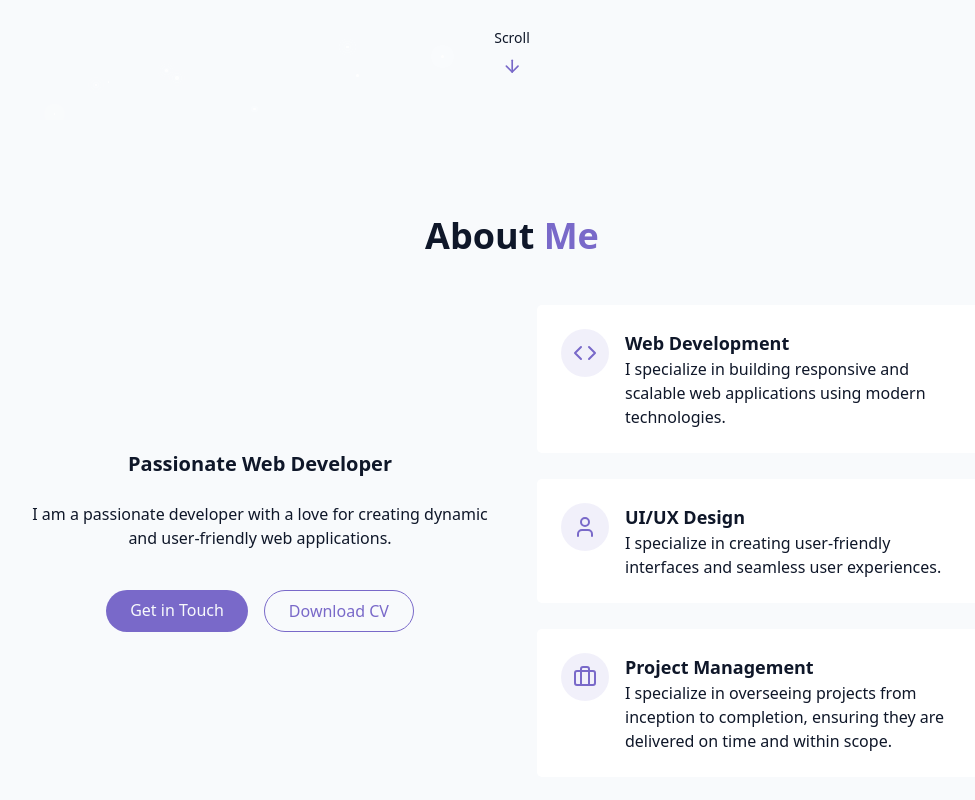
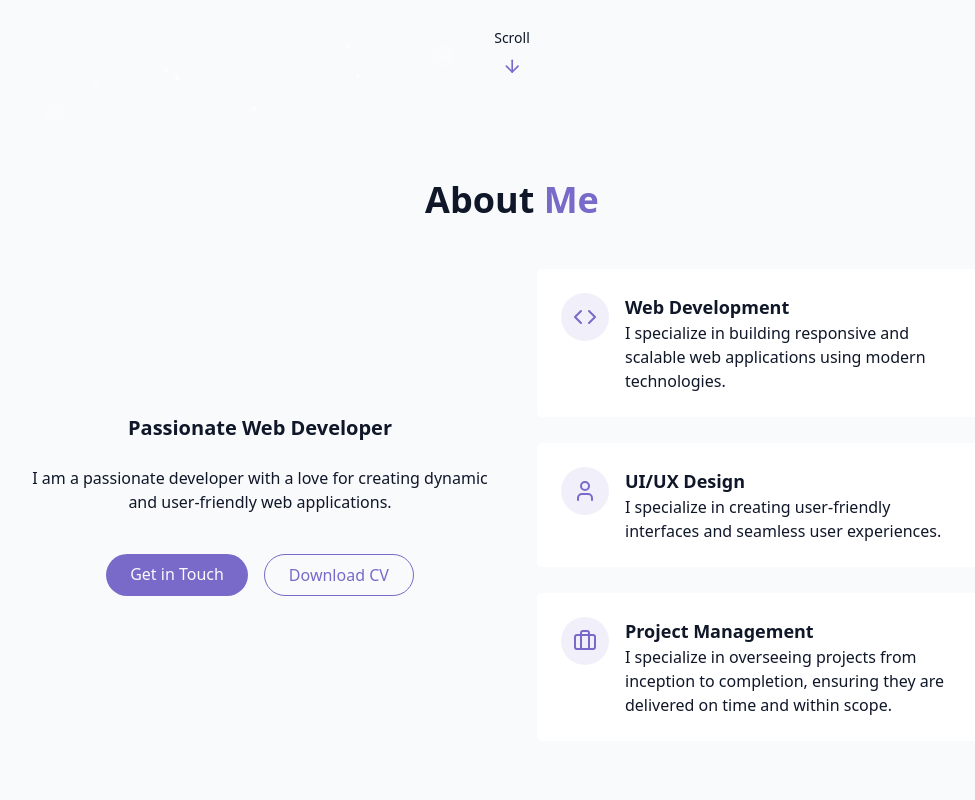
Before and after one commit to RajatProg/Portfolio, a React (Vite) app: page / in a window 1280 px wide. Shown: the part 680-1480 px from the top of the page, without its empty margins (128-1103 px from the left). Built offline with nearby package versions, Linux system fonts and the light colour scheme.

Commit message:
minor fixes

```diff
--- a/src/components/AboutSection.jsx
+++ b/src/components/AboutSection.jsx
@@ -1,10 +1,10 @@
 import { Briefcase, Code, User } from "lucide-react";
-import resumeUrl from "../Resume/Full_Stack_Developer.docx";
+import resumeUrl from "../Resume/Full_Stack_Developer_Rajat.docx";
 
 
 export const AboutSection = () => {
   return (
-    <section id="about" className="py-24 px-4 relative ">
+    <section id="about" className="py-15 px-4 relative ">
       {" "}
       <div className="container mx-auto max-w-5xl ">
         <h2 className="text-3xl md:text-4xl font-bold mb-12 text-center">
--- a/src/components/Experience.jsx
+++ b/src/components/Experience.jsx
@@ -19,7 +19,7 @@ export function Experience() {
           }
         });
       },
-      { threshold: 0.2 }
+      { threshold: 0.1 }
     );
 
     const timelineElement = document.querySelector(".timeline-item");
@@ -148,7 +148,7 @@ export function Experience() {
                     className={`absolute left-8 md:left-1/2 transform md:-translate-x-1/2 w-6 h-6 bg-green-500 rounded-full border-4 border-slate-900 shadow-lg z-10 ${
                       visibleItems.includes(index) ? "scale-110" : "scale-0"
                     }`}
-                    style={{ transitionDelay: `${index * 300 + 1200}ms` }}
+                    style={{ transitionDelay: `${index * 50 + 100}ms` }}
                   >
                     <div className="absolute inset-0 bg-green-500 rounded-full"></div>
                     <div className="absolute inset-0 bg-green-400 rounded-full"></div>
```
Also changed, not shown: 1 other file (tests, documents, lock files or other folders).
